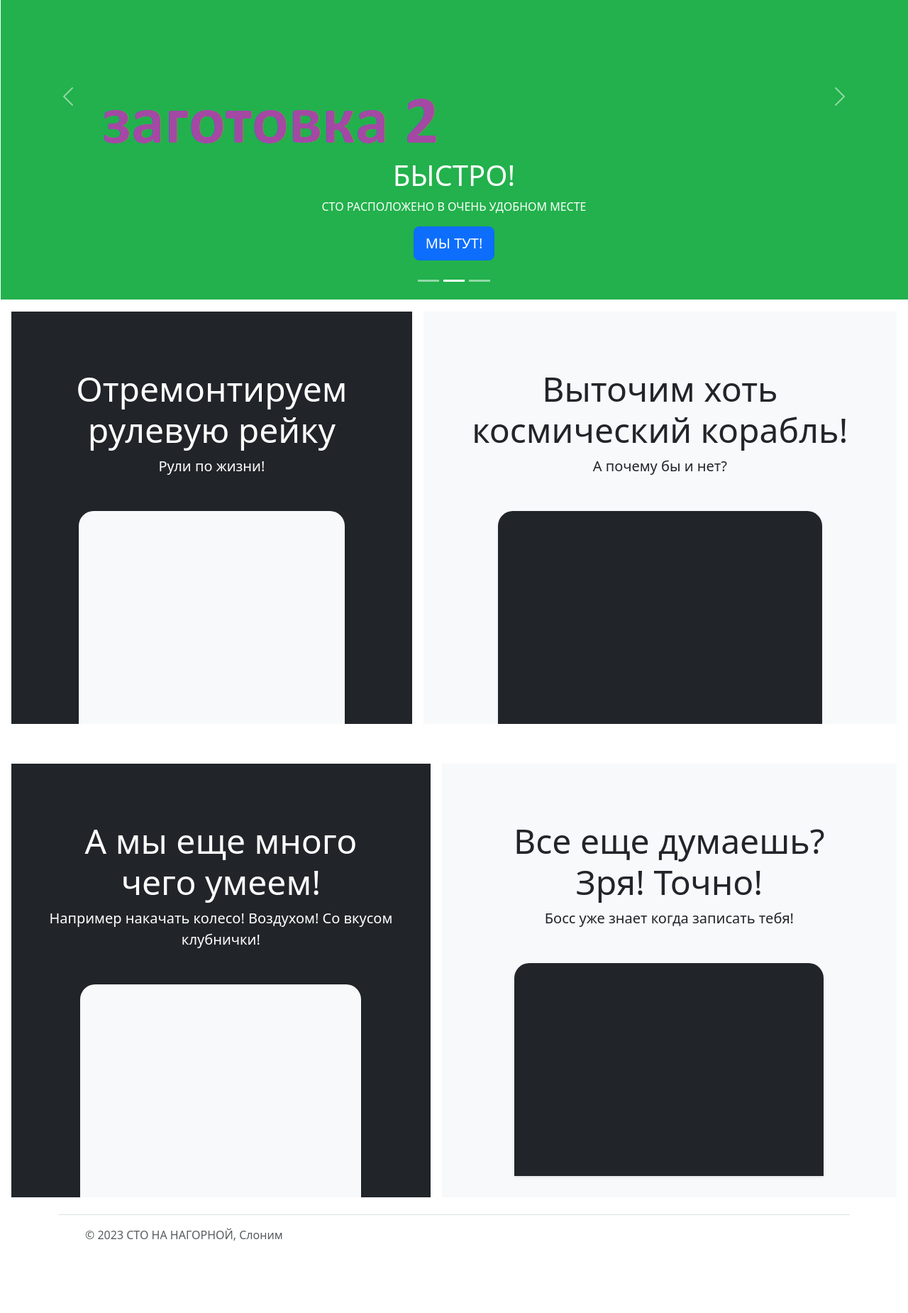
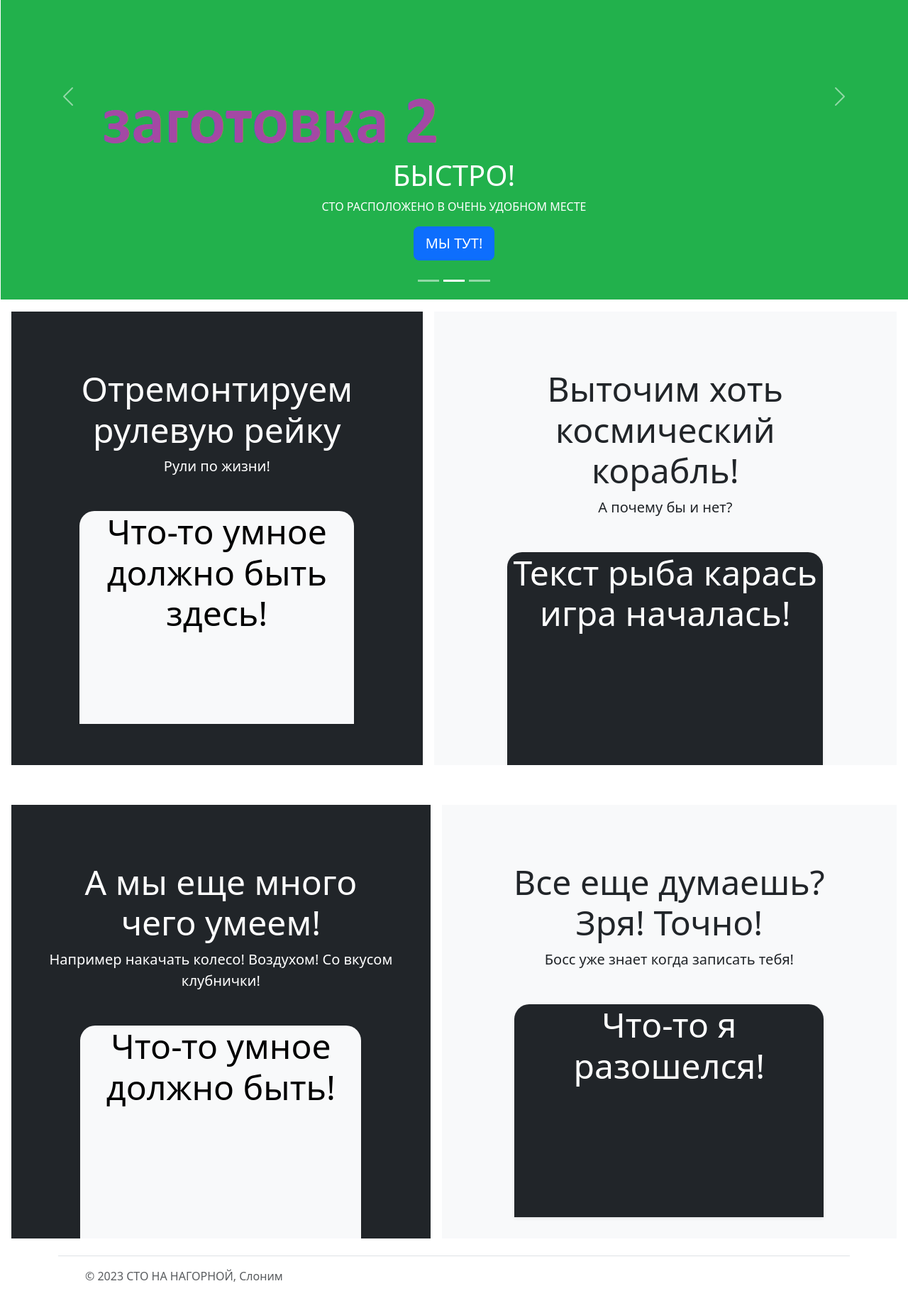
Before and after one commit to LeonidRusak/site_nanagornoi, a Django app: page / in a window 1280 px wide; the page is wider, and only the part inside the window is pictured. Shown: the part 541-2391 px from the top of that part at 71% size. Before the commit the page ends 2289 px from the top of that part, so only its background shows below. Run offline with Django 4.2, Linux system fonts and the light colour scheme.

Commit message:
update any html templates

```diff
--- a/nanagornoi/home_page/templates/home_page.html
+++ b/nanagornoi/home_page/templates/home_page.html
@@ -56,14 +56,18 @@
         <h2 class="display-5">Отремонтируем рулевую рейку</h2>
         <p class="lead">Рули по жизни!</p>
       </div>
-      <div class="bg-light shadow-sm mx-auto" style="width: 80%; height: 300px; border-radius: 21px 21px 0 0;"></div>
+      <div class="text-bg-light shadow-sm mx-auto" style="width: 80%; height: 300px; border-radius: 21px 21px 0 0;">
+          <h4 class="display-5">Что-то умное должно быть здесь!</h4>
+      </div>
     </div>
     <div class="bg-light me-md-3 pt-3 px-3 pt-md-5 px-md-5 text-center overflow-hidden">
       <div class="my-3 p-3">
         <h2 class="display-5">Выточим хоть космический корабль!</h2>
         <p class="lead">А почему бы и нет?</p>
       </div>
-      <div class="bg-dark shadow-sm mx-auto" style="width: 80%; height: 300px; border-radius: 21px 21px 0 0;"></div>
+      <div class="text-bg-dark shadow-sm mx-auto" style="width: 80%; height: 300px; border-radius: 21px 21px 0 0;">
+          <h4 class="display-5">Текст рыба карась игра началась!</h4>
+      </div>
     </div>
   </div>
 <br>
@@ -73,14 +77,18 @@
         <h2 class="display-5">А мы еще много чего умеем!</h2>
         <p class="lead">Например накачать колесо! Воздухом! Со вкусом клубнички!</p>
       </div>
-      <div class="bg-light shadow-sm mx-auto" style="width: 80%; height: 300px; border-radius: 21px 21px 0 0;"></div>
+      <div class="text-bg-light shadow-sm mx-auto" style="width: 80%; height: 300px; border-radius: 21px 21px 0 0;">
+          <h4 class="display-5">Что-то умное должно быть!</h4>
+      </div>
     </div>
     <div class="bg-light me-md-3 pt-3 px-3 pt-md-5 px-md-5 text-center overflow-hidden">
       <div class="my-3 p-3">
         <h2 class="display-5">Все еще думаешь? Зря! Точно!</h2>
         <p class="lead"> Босс уже знает когда записать тебя!</p>
       </div>
-      <div class="bg-dark shadow-sm mx-auto" style="width: 80%; height: 300px; border-radius: 21px 21px 0 0;"></div>
+      <div class="text-bg-dark shadow-sm mx-auto" style="width: 80%; height: 300px; border-radius: 21px 21px 0 0;">
+          <h4 class="display-5">Что-то я разошелся!</h4>
+      </div>
     </div>
   </div>
 {% endblock %}
--- a/nanagornoi/steering_racks/templates/steering_racks.html
+++ b/nanagornoi/steering_racks/templates/steering_racks.html
@@ -1,6 +1,8 @@
 {% extends 'home.html' %}
+{% load static %}
 {% block page_content %}
 <h2>
-    Страница о рулевых рейках
+    <img src="{% static 'images/banner_steering_racks.png' %}" alt="Верхний большой баннер">
+    <img src="{% static 'images/general_img_steering_racks.png' %}" alt="Главная информация на странице">
 </h2>
 {% endblock %}
--- a/nanagornoi/turning_services/templates/turning_services.html
+++ b/nanagornoi/turning_services/templates/turning_services.html
@@ -1,6 +1,8 @@
 {% extends 'home.html' %}
+{% load static %}
 {% block page_content %}
 <h2>
-    Страница о токарке
+    <img src="{% static 'images/banner_turning_services.png' %}" alt="Верхний большой баннер">
+    <img src="{% static 'images/general_img_turning_services.png' %}" alt="Главная информация на странице">
 </h2>
 {% endblock %}
```
Also changed, not shown: nanagornoi/static/images/banner_steering_racks.png (added), nanagornoi/static/images/banner_turning_services.png (added), nanagornoi/static/images/general_img_steering_racks.png (added), nanagornoi/static/images/general_img_turning_services.png (added), 1 other file.
